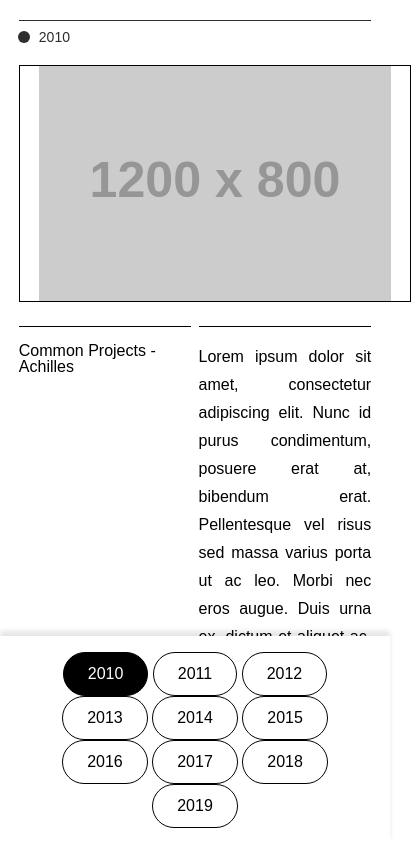
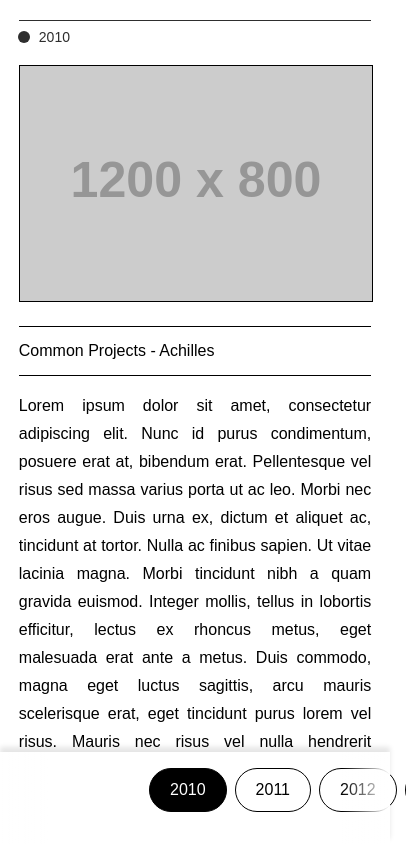
Before and after one commit to majoravery/decade-sneakers, a website: page index.html in a window 390 px wide. Shown: the top 844 px of the page, 411 px wide, since content can reach past the window. Drawn offline with Linux system fonts and the light colour scheme; placeholder pictures from the web are drawn by us.

Commit message:
mobile nav buttons animation

```diff
--- a/decadeSneakers.scss
+++ b/decadeSneakers.scss
@@ -58,7 +58,11 @@ main {
   }
 
   & + & {
+    margin-top: 56px;
+
+    @include mq($from: tablet) {
       margin-top: 96px;
+    }
   }
 }
 
@@ -71,10 +75,13 @@ main {
 }
 
 .hero-image {
-  @include wrapper();
   width: 100%;
   border: 1px solid black;
   font-size: 0;
+
+  @include mq($from: tablet) {
+    @include wrapper();
+  }
 
   img {
     width: 100%;
@@ -89,11 +96,16 @@ main {
 
 .hero-info {
   display: flex;
+  flex-wrap: wrap;
   justify-content: space-between;
   width: 100%;
 
   > * {
+    width: 100%;
+
+    @include mq($from: tablet) {
       width: 49%;
+    }
   }
 }
 
@@ -110,13 +122,21 @@ main {
   border-top: 1px solid black;
   font-size: 1em;
   line-height: 1.75em;
-  margin: 0;
+  margin: 16px 0 0;
   padding-top: 16px;
   text-align: justify;
+
+  @include mq($from: tablet) {
+    margin: 0;
+  }
 }
 
 .hero + .runner-ups {
+  margin-top: 48px;
+
+  @include mq($from: tablet) {
     margin-top: 56px;
+  }
 }
 
 .runner-ups {
@@ -132,7 +152,11 @@ main {
   border-bottom: 1px solid black;
   cursor: pointer;
   position: relative;
+  width: 100%;
+
+  @include mq($from: tablet) {
     width: calc(100% / 3 - 1px);
+  }
 
   &:hover {
     .runner-up-name span {
@@ -157,7 +181,7 @@ main {
   align-items: center;
   display: flex;
   font-size: 0;
-  height: 450px;
+  height: 450px; // TODO: change obvs
   justify-content: center;
   position: relative;
   width: 100%;
@@ -219,12 +243,17 @@ main {
 
 .moment {
   display: flex;
+  flex-wrap: wrap;
   height: 100%;
   justify-content: space-between;
   width: 100%;
 
   > * {
+    width: 100%;
+
+    @include mq($from: tablet) {
       width: 49%;
+    }
   }
 }
 
@@ -238,6 +267,14 @@ main {
     width: 100%;
     height: 100%;
     object-fit: cover;
+  }
+}
+
+.moment-image + .moment-info {
+  margin-top: 24px;
+
+  @include mq($from: tablet) {
+    margin-top: 0;
   }
 }
 
@@ -264,17 +301,22 @@ main {
 
 .moment-read-more {
   background-color: white;
+  border: 1px solid black;
   border-radius: 32px;
-  border: 1px solid black;
-  bottom: 0;
   color: black;
   cursor: pointer;
   font-size: 1em;
+  margin-top: 16px;
+  outline: none;
+  padding: 16px 20px;
+  transition: background-color 0.3s ease, color 0.3s ease;
+
+  @include mq($from: tablet) {
+    bottom: 0;
     left: 0;
-  outline: none;
-  padding: 16px 24px;
     position: absolute;
-  transition: background-color 0.3s ease, color 0.3s ease;
+    margin-top: 0;
+  }
 
   &:hover {
     background-color: black;
@@ -286,28 +328,83 @@ main {
   background-color: white;
   bottom: 0;
   box-shadow: 0px -5px 5px rgba(0, 0, 0, 0.1);
+  display: block;
   left: 0;
+  padding-bottom: 32px;
+  padding-top: 16px;
   position: fixed;
   right: 0;
+  text-align: center;
   z-index: 1;
+
+  &:before,
+  &:after {
+    content: ' ';
+    bottom: 0;
+    display: block;
+    height: 100%;
+    position: absolute;
+    top: 0;
+    width: 48px;
+    z-index: 1;
+
+    @include mq($from: tablet) {
+      display: none;
+    }
+  }
+
+  &:before {
+    background: linear-gradient(to left, rgba(255, 255, 255, 0), rgba(255, 255, 255, 1));
+    left: 0;
+  }
+
+  &:after {
+    background: linear-gradient(to right, rgba(255, 255, 255, 0), rgba(255, 255, 255, 1));
+    right: 0;
+  }
+
+  @include mq($from: desktop) {
+    padding-bottom: 16px;
+  }
 }
 
 .nav-bar {
+  width: 100%;
+  -webkit-overflow-scrolling: touch;
+  overflow-x: scroll;
+  padding-left: 16px;
+  padding-top: 0;
+  position: relative;
+
+  @include mq($from: desktop) {
     @include wrapper();
 
-  display: block;
-  padding-bottom: 16px;
-  padding-top: 16px;
-  text-align: center;
+    overflow-x: auto;
+    padding-left: 0;
+  }
 
   ul {
+    box-sizing: content-box;
+    display: flex;
     list-style-type: none;
     margin: 0;
+    min-width: 864px;
+    padding: 0 16px 0 0;
+    transform: translateY(0);
+    transition: transform 0.5s ease;
+
+    @include mq($from: tablet) {
       padding: 0;
+      justify-content: center;
+    }
+  }
 }
 
-  li {
+.nav-item {
   display: inline-block;
+
+  & + & {
+    margin-left: 8px;
   }
 }
 
@@ -318,13 +415,9 @@ main {
   border: 1px solid black;
   color: black;
   font-size: 1em;
-  padding: 12px 24px;
+  padding: 12px 20px;
   text-decoration: none;
   transition: background-color 0.3s ease, color 0.3s ease;
-
-  & + & {
-    margin-left: 8px;
-  }
 
   &.active,
   &:hover {
--- a/index.html
+++ b/index.html
@@ -1148,16 +1148,16 @@
       <div class="nav-bar-wrap">
         <nav class="nav-bar">
           <ul>
-          <li><a href="#2010" class="nav-button active">2010</a></li>
-          <li><a href="#2011" class="nav-button">2011</a></li>
-          <li><a href="#2012" class="nav-button">2012</a></li>
-          <li><a href="#2013" class="nav-button">2013</a></li>
-          <li><a href="#2014" class="nav-button">2014</a></li>
-          <li><a href="#2015" class="nav-button">2015</a></li>
-          <li><a href="#2016" class="nav-button">2016</a></li>
-          <li><a href="#2017" class="nav-button">2017</a></li>
-          <li><a href="#2018" class="nav-button">2018</a></li>
-          <li><a href="#2019" class="nav-button">2019</a></li>
+          <li class="nav-item"><a href="#2010" class="nav-button active">2010</a></li>
+          <li class="nav-item"><a href="#2011" class="nav-button">2011</a></li>
+          <li class="nav-item"><a href="#2012" class="nav-button">2012</a></li>
+          <li class="nav-item"><a href="#2013" class="nav-button">2013</a></li>
+          <li class="nav-item"><a href="#2014" class="nav-button">2014</a></li>
+          <li class="nav-item"><a href="#2015" class="nav-button">2015</a></li>
+          <li class="nav-item"><a href="#2016" class="nav-button">2016</a></li>
+          <li class="nav-item"><a href="#2017" class="nav-button">2017</a></li>
+          <li class="nav-item"><a href="#2018" class="nav-button">2018</a></li>
+          <li class="nav-item"><a href="#2019" class="nav-button">2019</a></li>
         </ul>
         </nav>
       </div>
--- a/script.js
+++ b/script.js
@@ -1,4 +1,6 @@
 (function() {
+  var isDesktop;
+
   var shoeInModal;
   var activeYearButtonEl = document.querySelector('.nav-button.active');
   var bodyEl = document.querySelector('body');
@@ -6,10 +8,20 @@
   var modalCopyEl = document.querySelector('.modal-info-copy');
   var modalImageEl = document.querySelector('.modal-image');
 
-  var addNavBtnClickHandlers = function() {
-    var navBtns = document.querySelectorAll('.nav-button');
-    navBtns.forEach(function(btn) {
-      btn.addEventListener('click', navBtnClickHandler);
+  var navButtonUlEl = document.querySelector('.nav-bar > ul');
+  var windowWidth = document.body.clientWidth;
+  var navButtonWidth = parseFloat(document.querySelector('.nav-button').getBoundingClientRect().width);
+  var navButtonGutterWidth = parseFloat(8 * 9 / 10);
+  var navButtonUlElOffset = 0;;
+
+  var setIsDesktop = function() {
+    isDesktop = document.body.clientWidth > 1023 ? true : false;
+  }
+
+  var addNavButtonClickHandlers = function() {
+    var navButtons = document.querySelectorAll('.nav-button');
+    navButtons.forEach(function(btn) {
+      btn.addEventListener('click', navButtonClickHandler);
     });
 
     var runnerUps = document.querySelectorAll('.runner-up[id]');
@@ -26,7 +38,7 @@
   }
 
 
-  var navBtnClickHandler = function(e) {
+  var navButtonClickHandler = function(e) {
     e.stopPropagation();
     e.preventDefault();
     activeYearButtonEl.classList.remove('active');
@@ -39,6 +51,8 @@
       top: parseInt(window.pageYOffset) + parseInt(sectionOffset),
       behavior: 'smooth'
     });
+
+    snapActiveNavButtonToCenter();
   }
 
   var runnerUpClickHandler = function(e) {
@@ -90,8 +104,22 @@
 
   }
 
+  var snapActiveNavButtonToCenter = function() {
+    if (isDesktop) {
+      return;
+    }
+
+    var activeNavButtonOffset = document.querySelector('.nav-button.active').getBoundingClientRect().x;
+    var centreXOffset = (windowWidth / 2) - (navButtonWidth / 2);
+    navButtonUlElOffset = centreXOffset - activeNavButtonOffset - navButtonGutterWidth + navButtonUlElOffset;
+    console.log(navButtonUlElOffset);
+    navButtonUlEl.style.transform = 'translateX(' + navButtonUlElOffset + 'px)';
+  }
+
   window.onload = function() {
-    addNavBtnClickHandlers();
+    setIsDesktop();
+    addNavButtonClickHandlers();
     addModalCloseButtonClickHandler();
+    snapActiveNavButtonToCenter();
   }
 })();
```
Also changed, not shown: decadeSneakers.css. Lines whose indentation alone changed are shown as unchanged.
